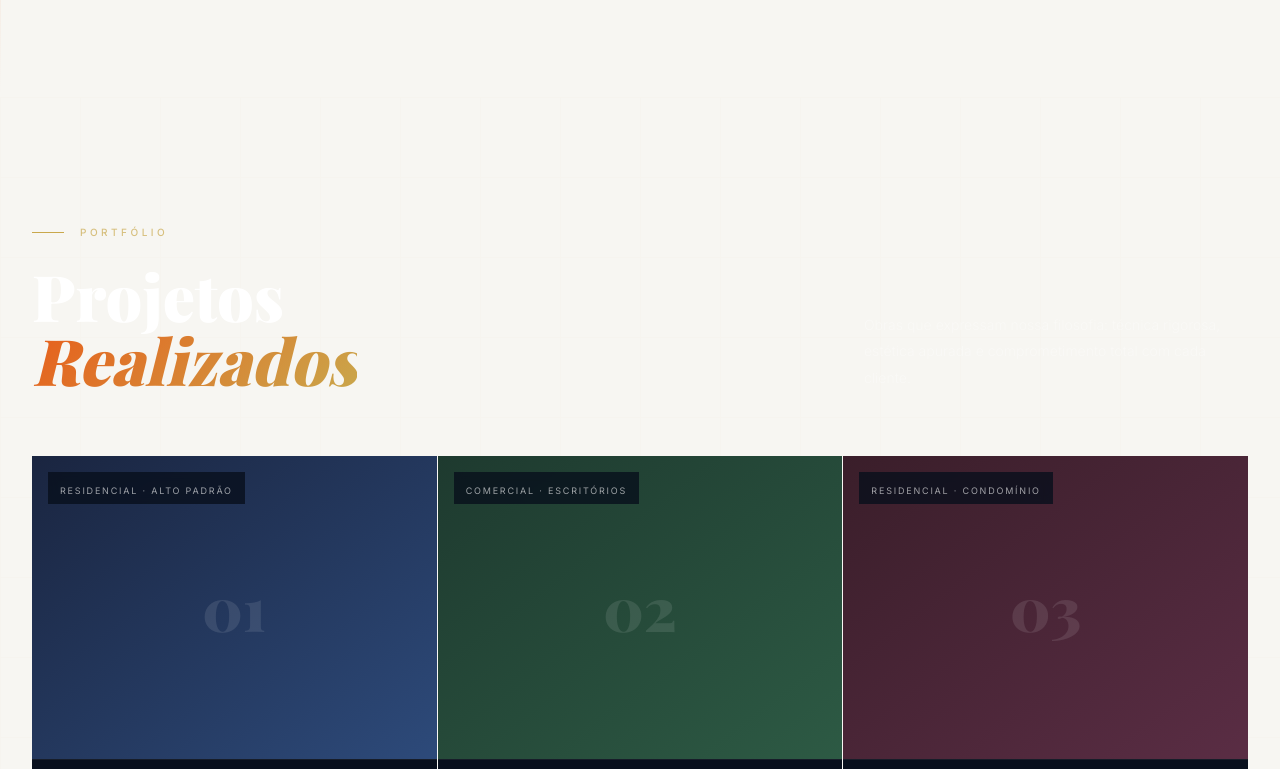
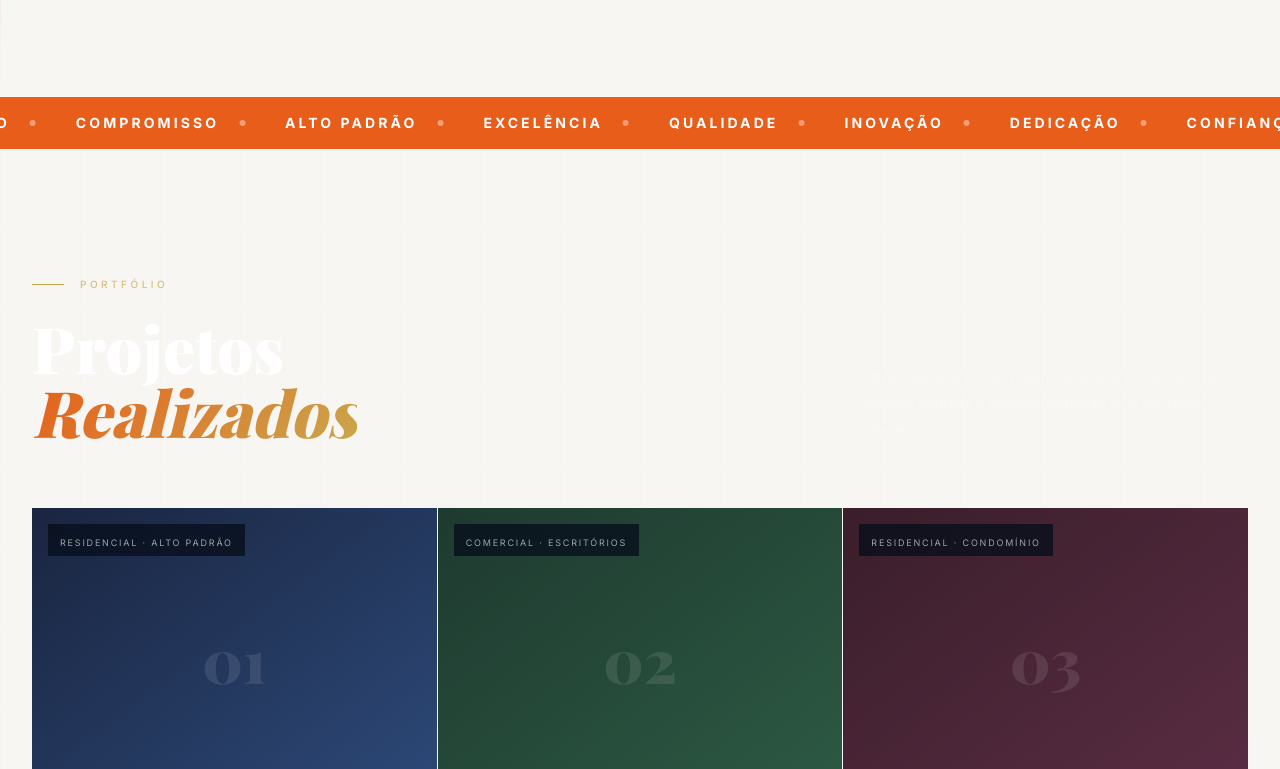
Before and after one commit to maiaraphael/ar3, a React (Vite) app: page / in a window 1280 px wide. Shown: the part 1971-2740 px from the top of the page. Built offline with nearby package versions, Linux system fonts and the light colour scheme; a web font is replaced by a local one.

Commit message:
feat: add orange marquee ticker between About and Projects

```diff
--- a/src/App.jsx
+++ b/src/App.jsx
@@ -3,6 +3,7 @@ import Navbar        from './components/Navbar'
 import Hero          from './components/Hero'
 import About         from './components/About'
 import Projects      from './components/Projects'
+import Marquee       from './components/Marquee'
 import Services      from './components/Services'
 import Stats         from './components/Stats'
 import Differentials from './components/Differentials'
@@ -36,6 +37,9 @@ export default function App() {
         {/* 02 – Sobre a empresa */}
         <About />
 
+        {/* Faixa laranja animada */}
+        <Marquee />
+
         {/* 03 – Portfólio de projetos */}
         <Projects />
 
--- /dev/null
+++ b/src/components/Marquee.jsx
@@ -0,0 +1,35 @@
+const ITEMS = [
+  'PRECISÃO', 'COMPROMISSO', 'ALTO PADRÃO', 'EXCELÊNCIA',
+  'QUALIDADE', 'INOVAÇÃO', 'DEDICAÇÃO', 'CONFIANÇA',
+]
+
+// Duplica para loop contínuo
+const TRACK = [...ITEMS, ...ITEMS, ...ITEMS]
+
+export default function Marquee() {
+  return (
+    <div className="relative overflow-hidden bg-brand-orange py-4 select-none z-10">
+      {/* Faixa animada */}
+      <div
+        className="flex whitespace-nowrap"
+        style={{ animation: 'marquee-scroll 28s linear infinite' }}
+      >
+        {TRACK.map((item, i) => (
+          <span key={i} className="inline-flex items-center gap-5 mx-5">
+            <span className="text-white font-sans font-black text-sm uppercase tracking-[0.22em]">
+              {item}
+            </span>
+            <span className="w-1.5 h-1.5 rounded-full bg-white/40 shrink-0" />
+          </span>
+        ))}
+      </div>
+
+      <style>{`
+        @keyframes marquee-scroll {
+          0%   { transform: translateX(0); }
+          100% { transform: translateX(-33.333%); }
+        }
+      `}</style>
+    </div>
+  )
+}
```
